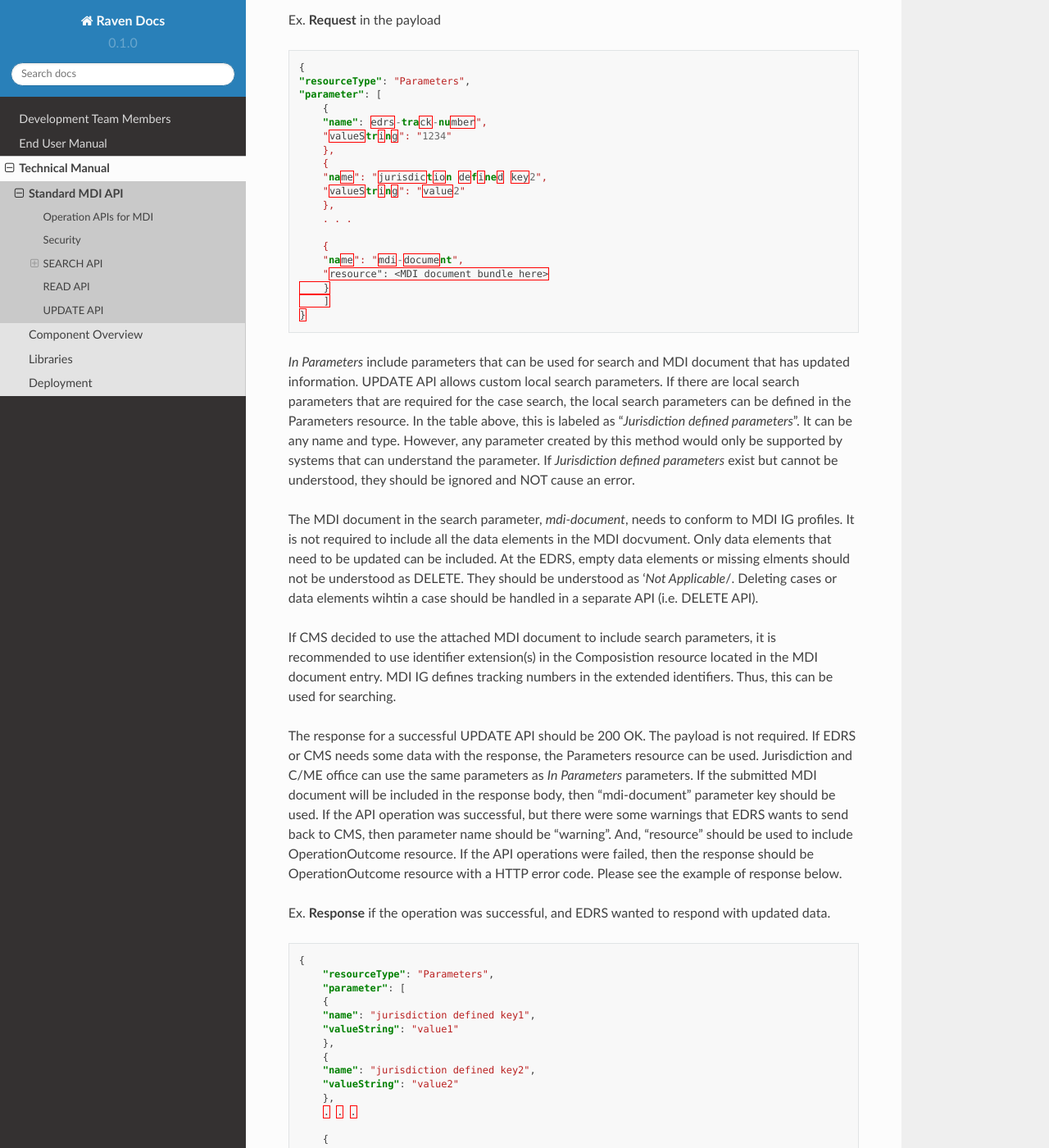
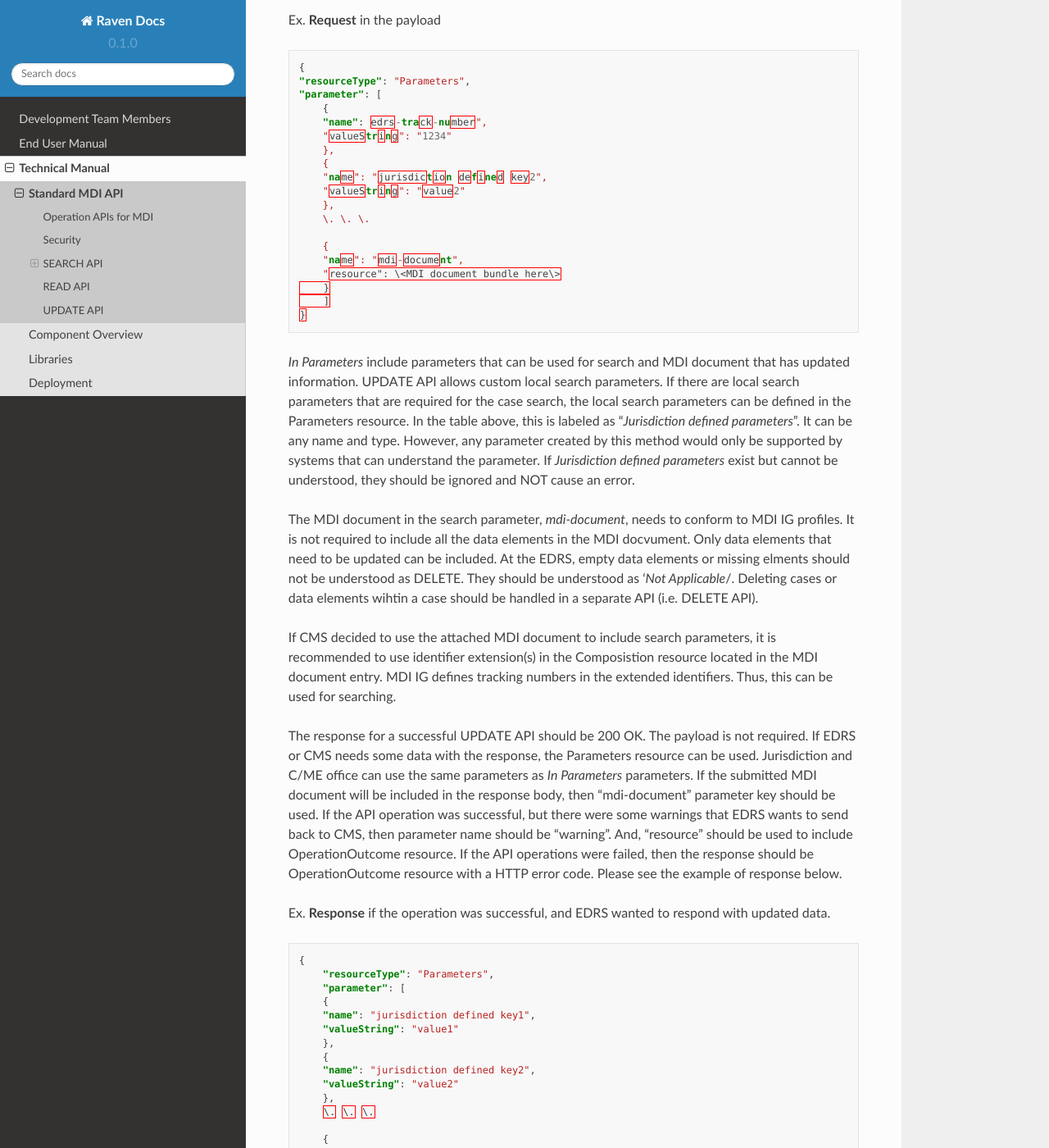
Before and after one commit to MortalityReporting/RavenDocs, a Sphinx documentation site: the page built from docs/source/technicalManual/mdiApi.rst, in a window 1280 px wide and 1400 px high, scrolled down 5802 px. Shown: the whole window at 82% size. Built offline with Sphinx 7.4.7 and the Read the Docs theme 2.0.0, drawn with Linux system fonts in a browser that asks for light colours; some of the changed text lies outside the part shown.

Commit message:
Update mdiApi.rst

```diff
--- a/docs/source/technicalManual/mdiApi.rst
+++ b/docs/source/technicalManual/mdiApi.rst
@@ -177,7 +177,7 @@ Please see the examples of search Parameters resource and its response.
             "resource": {
                 "resourceType": "Composition",
                 "id": "965a0688-e6f4-4bff-a96d-639cbd7ea295",
-                . . .
+                \. \. \.
             }
         ]
         }
@@ -296,11 +296,11 @@ Ex. **Request** in the payload
         "name": "jurisdiction defined key2",
         "valueString": "value2"
         },
-        . . .
+        \. \. \.
 
         {
         "name": "mdi-document",
-        "resource": <MDI document bundle here>
+        "resource": \<MDI document bundle here\>
         }
         ]
     }
@@ -348,7 +348,7 @@ Ex. **Response** if the operation was successful, and EDRS wanted to respond wit
         "name": "jurisdiction defined key2",
         "valueString": "value2"
         },
-        . . .
+        \. \. \.
 
         {
         "name": "mdi-document",
@@ -356,7 +356,7 @@ Ex. **Response** if the operation was successful, and EDRS wanted to respond wit
         },
         {
         "name": "warning",
-        "resource": <OperationOutcome resource>
+        "resource": \<OperationOutcome resource\>
         }
         ]
     }
```
